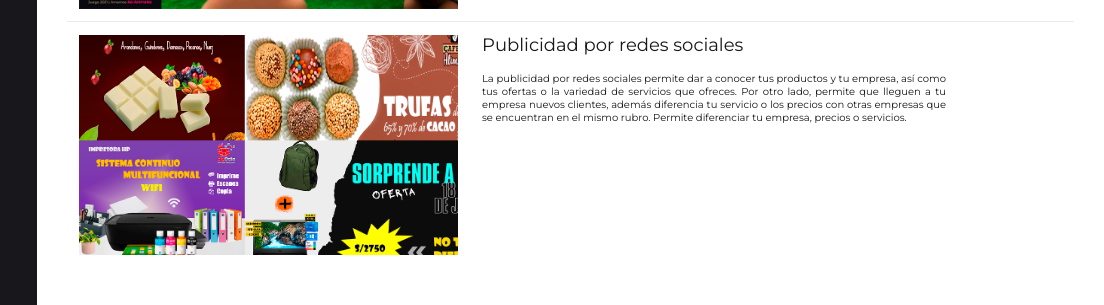
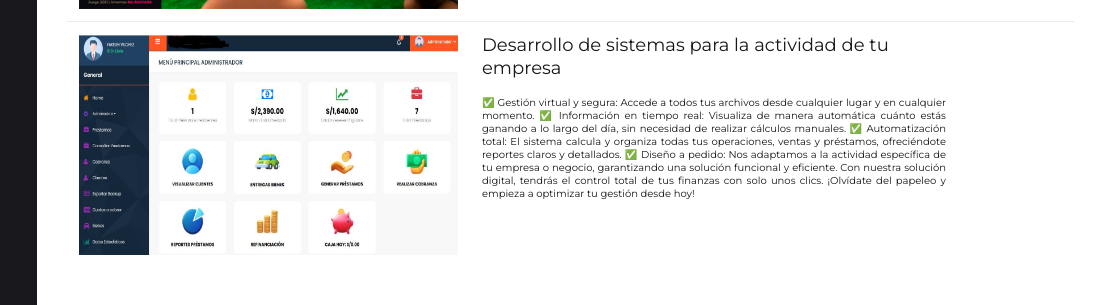
Before and after one commit to EmpresaApswe/yakelin_iartificial, a website: page servicios.html in a window 1280 px wide. Shown: the part 1013-1318 px from the top of the page, 176-1280 px from the left. Drawn offline with Linux system fonts and the light colour scheme; files whose address does not match are found by name.

Commit message:
Update servicios.html

```diff
--- a/servicios.html
+++ b/servicios.html
@@ -268,11 +268,11 @@
                            <div class="grid-sizer col-sm- col-md-6"></div>
                             <div class="grid-item">
                                 <div class="project_box_one">
-                                    <img src="assets/img/blog/publicidad.png" alt="pro1"  />
+                                    <img src="assets/img/blog/proye.JPG" alt="pro1"  />
                                     <div class="product_info">
                                         <div class="product_info_text">
                                             <div class="product_info_text_inner">
-                                                <h4>Publicidad por redes sociales</h4>
+                                                <h4>Desarrollo de sistemas web</h4>
                                             </div>
                                         </div>
                                     </div>
@@ -284,10 +284,18 @@
 
                         <div class="grid-item">
                             <div  style="width: 80%; ">
-                               <h4>Publicidad por redes sociales</h4>
+                               <h4>Desarrollo de sistemas para la actividad de tu empresa</h4>
                                <h5 style="font-size: 10px; text-align: justify;">
-                               La publicidad por redes sociales permite dar a conocer tus productos y tu empresa, así como tus ofertas o la variedad de servicios que ofreces. Por otro lado, permite que lleguen a tu empresa nuevos clientes, además diferencia tu servicio o los precios con otras empresas que se encuentran en el mismo rubro.
-                               Permite diferenciar tu empresa, precios o servicios.
+
+                                ✅ Gestión virtual y segura: Accede a todos tus archivos desde cualquier lugar y en cualquier momento.
+
+✅ Información en tiempo real: Visualiza de manera automática cuánto estás ganando a lo largo del día, sin necesidad de realizar cálculos manuales.
+
+✅ Automatización total: El sistema calcula y organiza todas tus operaciones, ventas y préstamos, ofreciéndote reportes claros y detallados.
+
+✅ Diseño a pedido: Nos adaptamos a la actividad específica de tu empresa o negocio, garantizando una solución funcional y eficiente.
+
+Con nuestra solución digital, tendrás el control total de tus finanzas con solo unos clics. ¡Olvídate del papeleo y empieza a optimizar tu gestión desde hoy!
                                 </h5>
 
                            </div>
```
